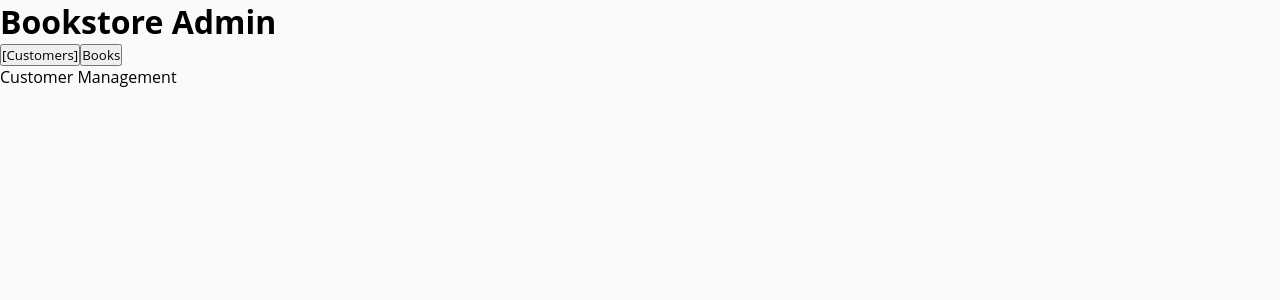
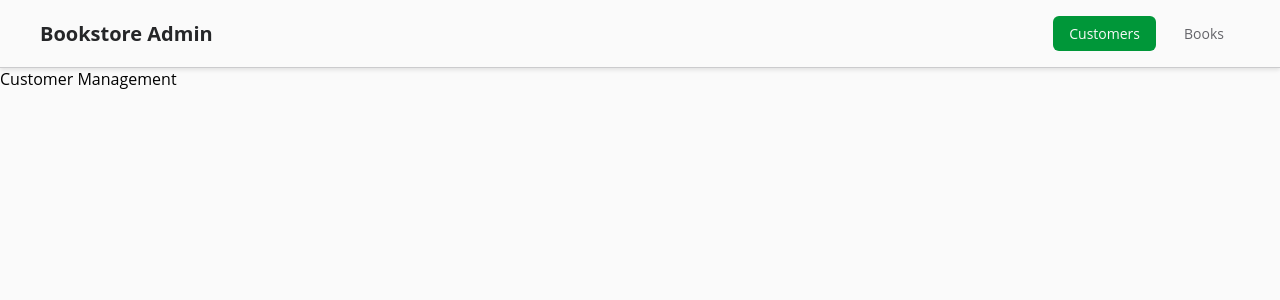
Before and after one commit to Senseei/les-bookstore-monorepo, a React (Vite) app in the folder bookstore-frontend/: page /admin/books in a window 1280 px wide. Shown: the top 300 px of the page. Built offline with nearby package versions, Linux system fonts and the light colour scheme.

Commit message:
feat(frontend): refactor Admin header with styled-components and enhance TabButton

```diff
--- a/bookstore-frontend/src/pages/Admin/components/Header/components/TabButton/index.tsx
+++ b/bookstore-frontend/src/pages/Admin/components/Header/components/TabButton/index.tsx
@@ -1,3 +1,5 @@
+import { StyledButton } from './styles'
+
 interface TabButtonProps {
   label: string
   isActive: boolean
@@ -5,5 +7,9 @@ interface TabButtonProps {
 }
 
 export const TabButton = ({ label, isActive, onClick }: TabButtonProps) => {
-  return <button onClick={onClick}>{isActive ? `[${label}]` : label}</button>
+  return (
+    <StyledButton $isActive={isActive} onClick={onClick}>
+      {label}
+    </StyledButton>
+  )
 }
--- /dev/null
+++ b/bookstore-frontend/src/pages/Admin/components/Header/components/TabButton/styles.ts
@@ -0,0 +1,33 @@
+import styled from 'styled-components'
+
+export const StyledButton = styled.button<{ $isActive: boolean }>`
+  padding: 8px 16px;
+  border: none;
+  border-radius: 6px;
+  background-color: ${(props) =>
+    props.$isActive ? props.theme.COLORS.PRIMARY_MAIN : 'transparent'};
+  color: ${(props) =>
+    props.$isActive
+      ? props.theme.COLORS.NEUTRAL_50
+      : props.theme.COLORS.NEUTRAL_600};
+  font-size: ${(props) => props.theme.FONT_SIZE.SMALL};
+  font-weight: ${(props) => props.theme.FONT_WEIGHT.MEDIUM};
+  cursor: pointer;
+  transition: all 0.2s ease-in-out;
+
+  &:hover {
+    background-color: ${(props) =>
+      props.$isActive
+        ? props.theme.COLORS.PRIMARY_DARK
+        : props.theme.COLORS.NEUTRAL_100};
+    color: ${(props) =>
+      props.$isActive
+        ? props.theme.COLORS.NEUTRAL_50
+        : props.theme.COLORS.NEUTRAL_800};
+  }
+
+  &:focus {
+    outline: 2px solid ${(props) => props.theme.COLORS.PRIMARY_LIGHTER};
+    outline-offset: 2px;
+  }
+`
--- a/bookstore-frontend/src/pages/Admin/components/Header/index.tsx
+++ b/bookstore-frontend/src/pages/Admin/components/Header/index.tsx
@@ -1,4 +1,5 @@
 import { TabButton } from './components'
+import { HeaderContainer, HeaderContent, Navigation, Title } from './styles'
 
 interface AdminHeaderProps {
   activeTab: string
@@ -7,9 +8,10 @@ interface AdminHeaderProps {
 
 export const AdminHeader = ({ activeTab, onTabChange }: AdminHeaderProps) => {
   return (
-    <header>
-      <h1>Bookstore Admin</h1>
-      <nav>
+    <HeaderContainer>
+      <HeaderContent>
+        <Title>Bookstore Admin</Title>
+        <Navigation>
           <TabButton
             label="Customers"
             isActive={activeTab === 'customers'}
@@ -20,7 +22,8 @@ export const AdminHeader = ({ activeTab, onTabChange }: AdminHeaderProps) => {
             isActive={activeTab === 'books'}
             onClick={() => onTabChange('books')}
           />
-      </nav>
-    </header>
+        </Navigation>
+      </HeaderContent>
+    </HeaderContainer>
   )
 }
--- /dev/null
+++ b/bookstore-frontend/src/pages/Admin/components/Header/styles.ts
@@ -0,0 +1,28 @@
+import styled from 'styled-components'
+
+export const HeaderContainer = styled.header`
+  background-color: ${(props) => props.theme.COLORS.NEUTRAL_50};
+  border-bottom: 1px solid ${(props) => props.theme.COLORS.NEUTRAL_200};
+  padding: 16px 24px;
+  box-shadow: 0 2px 4px rgba(0, 0, 0, 0.1);
+`
+
+export const HeaderContent = styled.div`
+  display: flex;
+  justify-content: space-between;
+  align-items: center;
+  max-width: 1200px;
+  margin: 0 auto;
+`
+
+export const Title = styled.h1`
+  color: ${(props) => props.theme.COLORS.NEUTRAL_800};
+  font-size: ${(props) => props.theme.FONT_SIZE.XLARGE};
+  font-weight: ${(props) => props.theme.FONT_WEIGHT.BOLD};
+  margin: 0;
+`
+
+export const Navigation = styled.nav`
+  display: flex;
+  gap: 12px;
+`
```
Lines whose indentation alone changed are shown as unchanged.
